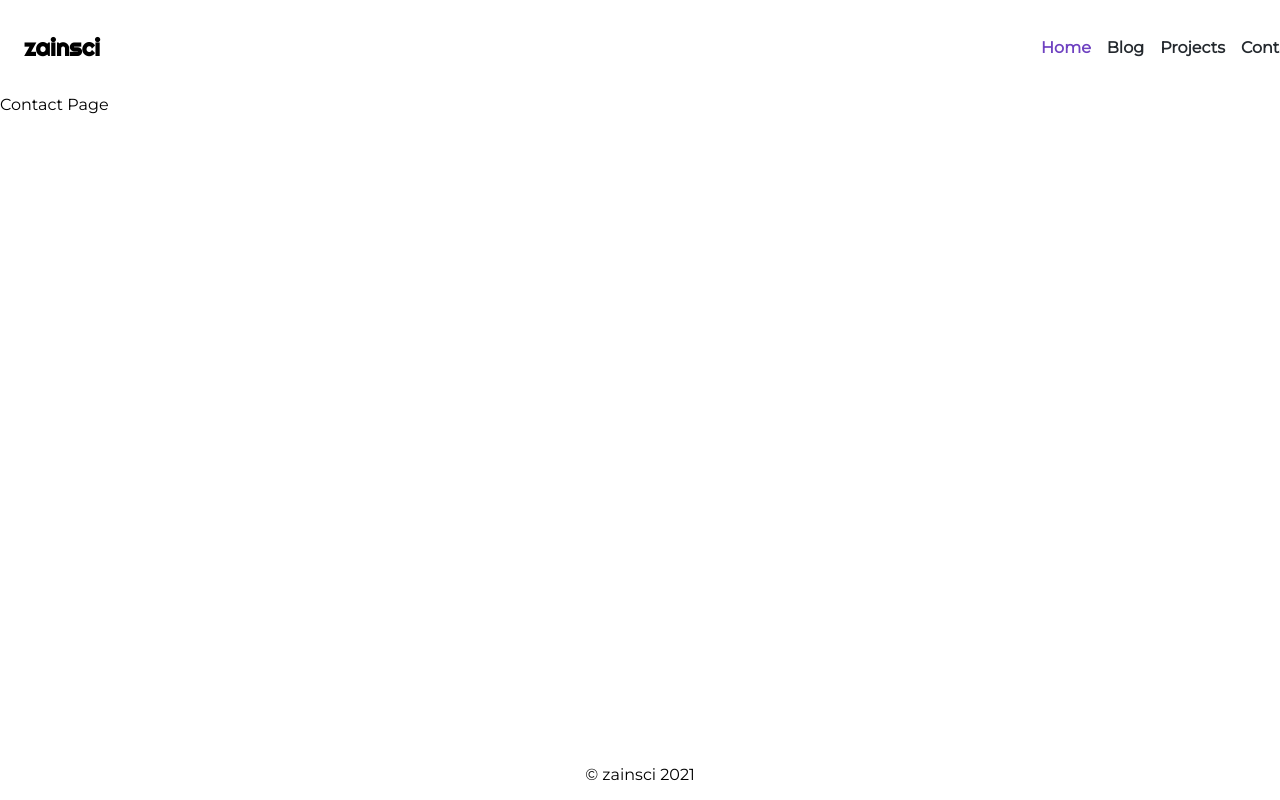
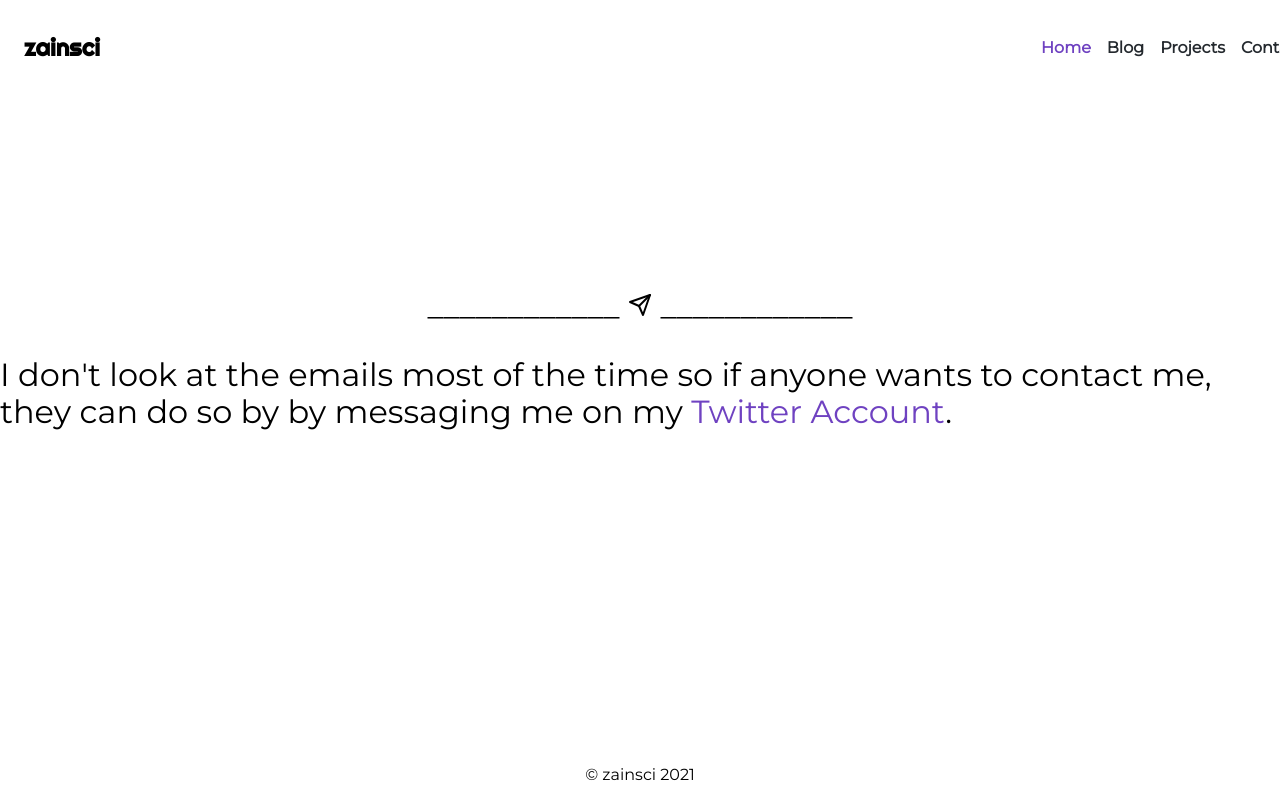
Before and after one commit to zainsci/zainsci.dev, a Next.js app: page /contact in a window 1280 px wide. Shown: the top 800 px of the page. Built offline with nearby package versions, Linux system fonts and the light colour scheme.

Commit message:
Add Initital Content to Contact Page

```diff
--- a/pages/contact.js
+++ b/pages/contact.js
@@ -1,7 +1,43 @@
 import Layout from "../components/layout";
 
 const Contact = () => {
-  return <Layout>Contact Page</Layout>;
+  return (
+    <Layout>
+      <div className="contact">
+        <p>
+          ____________{" "}
+          <svg
+            xmlns="http://www.w3.org/2000/svg"
+            width="24"
+            height="24"
+            viewBox="0 0 24 24"
+            fill="none"
+            stroke="currentColor"
+            stroke-width="2"
+            stroke-linecap="round"
+            stroke-linejoin="round"
+            class="feather feather-send"
+          >
+            <line x1="22" y1="2" x2="11" y2="13"></line>
+            <polygon points="22 2 15 22 11 13 2 9 22 2"></polygon>
+          </svg>{" "}
+          ____________
+        </p>
+        <p>
+          I don't look at the emails most of the time so if anyone wants to
+          contact me, they can do so by by messaging me on my{" "}
+          <a
+            href="https://twitter.com/zainsci"
+            target="_blank"
+            rel="noreferrer"
+          >
+            Twitter Account
+          </a>
+          .
+        </p>
+      </div>
+    </Layout>
+  );
 };
 
 export default Contact;
--- a/styles/main.scss
+++ b/styles/main.scss
@@ -6,6 +6,7 @@
 @import "./components/footer";
 
 @import "./pages/index";
+@import "./pages/contact";
 
 body,
 html,
--- /dev/null
+++ b/styles/pages/_contact.scss
@@ -0,0 +1,24 @@
+.contact {
+  width: 100%;
+  max-width: $maxWidth-lg;
+  margin: auto;
+  display: flex;
+  flex-direction: column;
+  align-items: center;
+  font-size: 2rem;
+  padding: $spacing10 * 2 0;
+
+  p {
+    margin: 0;
+    margin-bottom: $spacing6;
+  }
+
+  a {
+    color: $primary;
+    text-decoration: none;
+
+    &:hover {
+      color: lighten($color: $primary, $amount: 30);
+    }
+  }
+}
```
